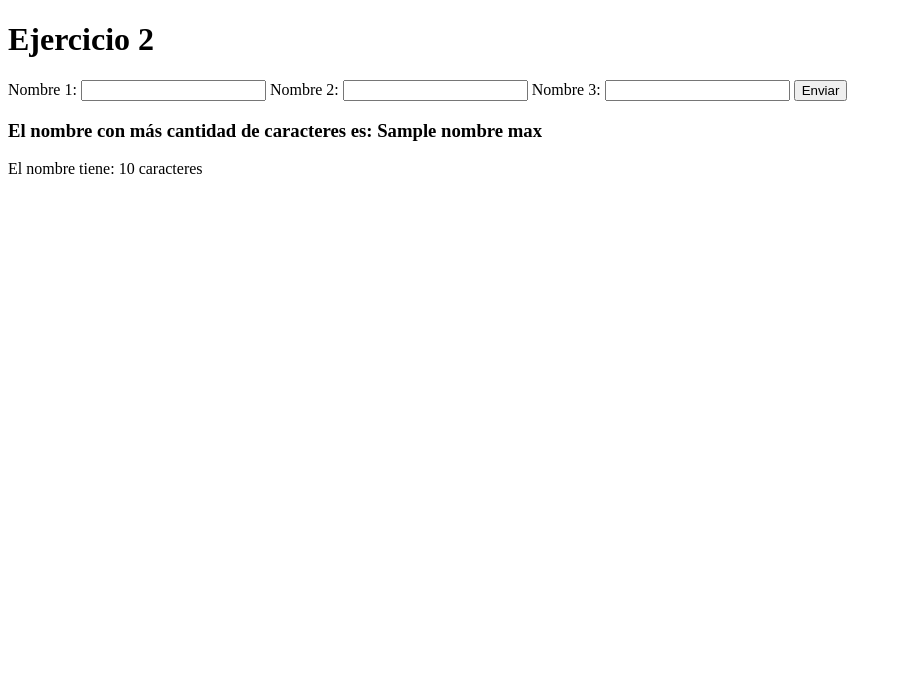
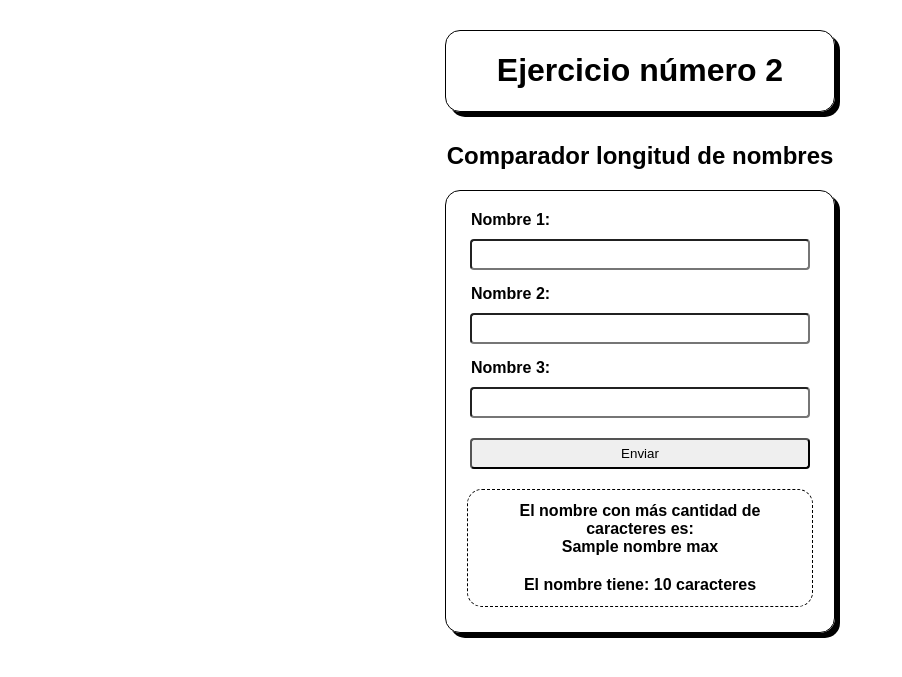
Before and after one commit to MatiasArquero/Evaluacion-3-Programacion-web, a Flask app: template app/templates/ejercicio2.html in a window 1280 px wide. Shown: the top 677 px of the page, without its empty margins (0-902 px from the left). Run offline with Flask 3, Linux system fonts and the light colour scheme; the template is opened without the code that fills it: most values are stand-ins (such as "Sample title", 1, 10 or a date in 2020).

Commit message:
Diseño terminado(error en ej1, arreglar)

```diff
--- /dev/null
+++ b/app/static/css/ejercicio2.css
@@ -0,0 +1,63 @@
+body{
+    font-family: 'Poppins', sans-serif;
+    width: 95%;
+    max-width: 450px;
+    margin: 0 auto;
+}
+
+header{
+    display: flex;
+    justify-content: center;
+    margin: 30px;
+    border: 1px solid black;
+    border-radius: 15px;
+    box-shadow: 5px 5px 0px black;
+}
+
+h2{
+    text-align: center;
+}
+form{
+    display: flex;
+    flex-direction: column;
+    align-items: center;
+    margin: 10px 30px;
+    padding: 15px 15px;
+
+    border: 1px solid black;
+    border-radius: 15px;
+    box-shadow: 5px 5px 0px black;
+}
+
+label{
+    margin-top: 5px;
+    align-self: flex-start;
+    margin-left: 10px;
+    font-weight: bold;
+}
+
+input{
+    display: block;
+    width: 95%;
+    padding: 6px 20px;
+    margin: 10px auto;
+    border-radius: 4px;
+    box-sizing: border-box;
+}
+
+h4{
+    margin: 10px;
+    text-align: center;
+}
+
+div{
+    display: flex;
+    flex-direction: column;
+    width: 85%;
+    padding: 2px 20px;
+    margin: 10px auto;
+    border: 1px dashed black;
+    border-radius: 15px;
+
+
+}
--- a/app/templates/ejercicio2.html
+++ b/app/templates/ejercicio2.html
@@ -5,26 +5,25 @@
     <meta name="viewport"
           content="width=device-width, user-scalable=no, initial-scale=1.0, maximum-scale=1.0, minimum-scale=1.0">
     <meta http-equiv="X-UA-Compatible" content="ie=edge">
+
+    <link rel="stylesheet" href="/static/css/ejercicio2.css">
     <title>Ejercicio 2</title>
 </head>
 <body>
-<header><h1>Ejercicio 2</h1></header>
+<header><h1>Ejercicio número 2</h1></header>
+
+<h2>Comparador longitud de nombres</h2>
+
 
 <form method="POST">
-    <label>
-        Nombre 1:
-        <input type="text" name="nombre1" pattern="[A-Za-z]+" title="Solo se permiten letras" required>
-    </label>
+    <label for="nombre1">Nombre 1: </label>
+    <input type="text" name="nombre1" pattern="[A-Za-z]+" title="Solo se permiten letras" required>
 
-    <label>
-        Nombre 2:
-        <input type="text" name="nombre2" pattern="[A-Za-z]+" title="Solo se permiten letras" required>
-    </label>
+    <label for="nombre2">Nombre 2: </label>
+    <input type="text" name="nombre2" pattern="[A-Za-z]+" title="Solo se permiten letras" required>
 
-    <label>
-        Nombre 3:
-        <input type="text" name="nombre3" pattern="[A-Za-z]+" title="Solo se permiten letras" required>
-    </label>
+    <label for="nombre3">Nombre 3: </label>
+    <input type="text" name="nombre3" pattern="[A-Za-z]+" title="Solo se permiten letras" required>
     <input type="submit" value="Enviar">
 
 <!--
@@ -33,10 +32,10 @@ empates|length - 1 calculo la penultima posicion y agrego " Y "
 sino es loop.last (ultimo valor) ni el penultimo ⬆️ agrego una ,
 
 -->
+<div>
     {% if empates %}
-        <div>
             {% if empates|length > 1 %}
-                <p>Empate entre:
+                <h4>Empate entre:
                     {% for nombre in empates %}
                         {{ nombre }}
                         {% if loop.index == empates|length -1 %}
@@ -45,15 +44,15 @@ sino es loop.last (ultimo valor) ni el penultimo ⬆️ agrego una ,
                             ,
                         {% endif %}
                     {% endfor %}
-                </p>
+                </h4>
 
-                <p>Estos {{ empates|length }} nombres tienen: {{ largo_max }} caracteres</p>
+                <h4>Estos {{ empates|length }} nombres tienen: {{ largo_max }} caracteres</h4>
             {% else %}
-                <h3>El nombre con más cantidad de caracteres es: {{ nombre_max }} </h3>
-                <p>El nombre tiene: {{ largo_max }} caracteres</p>
+                <h4>El nombre con más cantidad de caracteres es: <br>{{ nombre_max }} </h4>
+                <h4>El nombre tiene: {{ largo_max }} caracteres</h4>
             {% endif %}
-        </div>
     {% endif %}
+ </div>
 </form>
 </body>
 </html>
--- a/app/templates/index.html
+++ b/app/templates/index.html
@@ -7,12 +7,12 @@
     <meta http-equiv="X-UA-Compatible" content="ie=edge">
 
 
-    <link rel="stylesheet" href="/static/css/styles.css">
+    <link rel="stylesheet" href="/static/css/index.css">
     <title>Menu Principal</title>
 </head>
 <body>
 <header>
-    <h1>Bienvenido a la evaluacion n°3 de Programacion Web</h1>
+    <h1>Tercera evaluacion Programacion Web</h1>
     <h2>Alumno: Matias Arquero</h2>
     <h2>Profesor: Felipe Flores</h2>
 </header>
```
Also changed, not shown: app/static/css/ejercicio1.css (added, +63 -0 lines), app/static/css/index.css (added, +41 -0 lines), app/static/css/styles.css (deleted, +0 -43 lines), app/templates/ejercicio1.html (+12 -9 lines).
